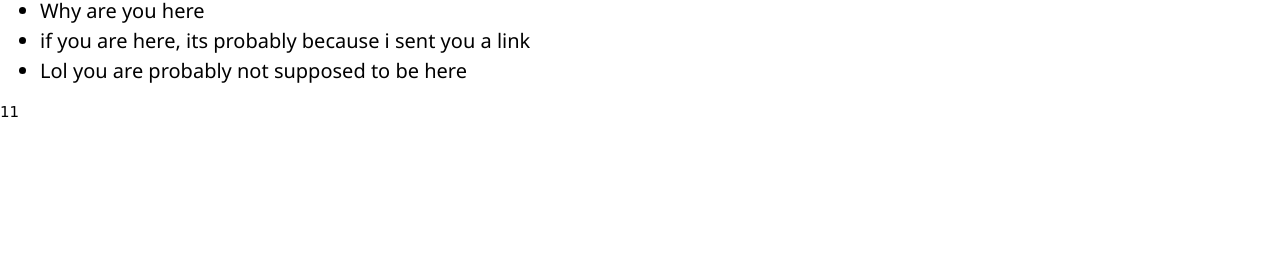
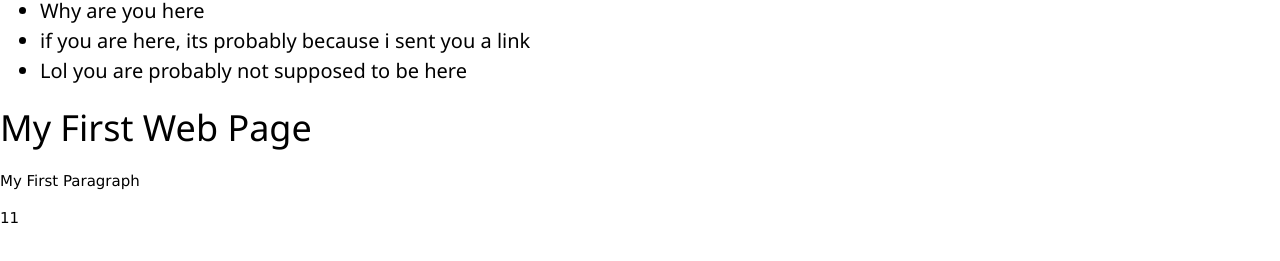
Before and after one commit to Aldeenyo/i-DONT-KNOW, a plain HTML site: page index.html in a window 1280 px wide. Shown: the part 493-754 px from the top of the page. Drawn offline with nearby package versions, Linux system fonts and the light colour scheme.

Commit message:
Update index.html

```diff
--- a/index.html
+++ b/index.html
@@ -19,6 +19,9 @@
     </ul>
     </h4>
 
+<h1>My First Web Page</h1>
+<p>My First Paragraph</p>
+
 <p id="demo"></p>
 
 <script>
```
